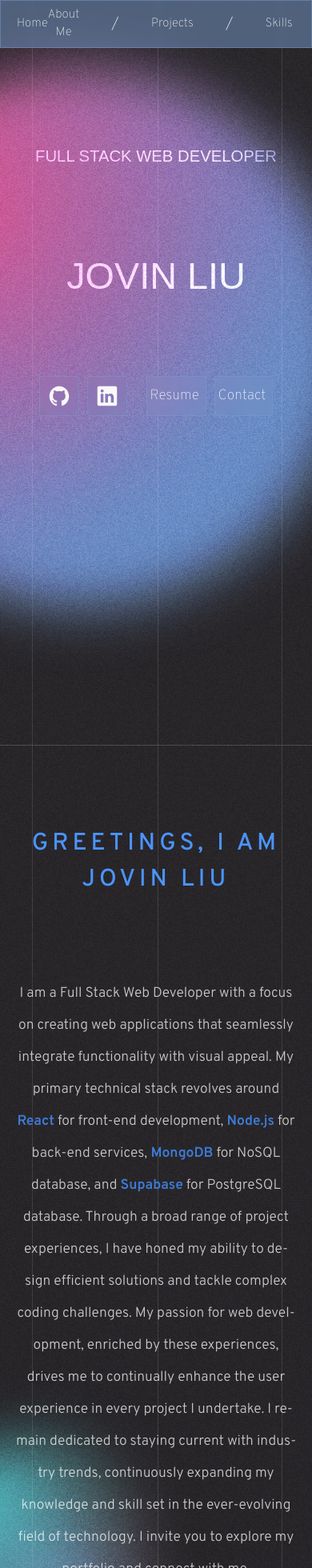
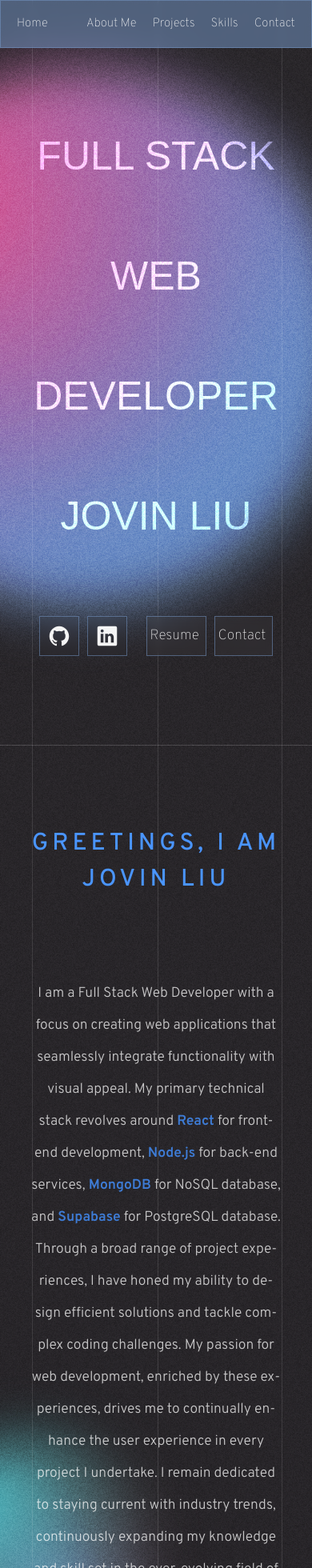
Before and after one commit to JovinLiu/Personal-Profile, a React (Vite) app: page / in a window 390 px wide. Shown: the top 1960 px of the page at 80% size. Built offline with nearby package versions, Linux system fonts and the light colour scheme; a web font is replaced by a local one.

Commit message:
20240930

```diff
--- a/src/Components/Aboutme.jsx
+++ b/src/Components/Aboutme.jsx
@@ -111,7 +111,7 @@ function Aboutme() {
                     {open === 1 ? <Img src="backend.webp" id="accordin-image" /> : null}
                     {open === 2 ? <Img src="database.webp" id="accordin-image" /> : null}
                     {open === 3 ? <Img src="aesthetics.webp" id="accordin-image" /> : null}
-                    <TagsContainer id="tags-container ">
+                    <TagsContainer id="tags-container">
                       {words[open].map((word, i) => (
                         <SmallTag key={i} index={i}>
                           {word}
--- a/src/Components/Footer.jsx
+++ b/src/Components/Footer.jsx
@@ -44,7 +44,7 @@ function Footer() {
   const ref = useLazyLoad();
 
   return (
-    <Section id="footer" height="10rem" position="relative">
+    <Section id="footer" position="relative">
       <div ref={ref}>
         <StyledFooter>
           <Footerlist>
@@ -57,7 +57,7 @@ function Footer() {
                   <Icon icon="linkedin" />
                 </Link>
               </Row>
-              <Span>{`Coded by Jovin Liu. © ${year} Jovin Liu. All Rights Reserved.`}</Span>
+              <Span id="footer-text">{`Coded by Jovin Liu. © ${year} Jovin Liu. All Rights Reserved.`}</Span>
             </Row>
           </Footerlist>
         </StyledFooter>
--- a/src/Components/Header.jsx
+++ b/src/Components/Header.jsx
@@ -69,7 +69,7 @@ function Header() {
     <Nav id="navbar">
       <Navlist id="nav-list" onClick={handleClick}>
         <NavButton icon="home-outline">Home</NavButton>
-        <Row gap="4rem" align="center">
+        <Row id="nav-button-container" gap="4rem" align="center">
           <NavButton icon="person-outline" href="#aboutme" ref={aboutmeBtn}>
             About Me
           </NavButton>
--- a/src/Components/Hero.jsx
+++ b/src/Components/Hero.jsx
@@ -112,10 +112,10 @@ function Hero() {
         position="absolute"
       />
       <TitleContainer id="hero-title-container">
-        <TitleSpan className="hero-title-span" fontSize="5.2vw" fadeintime="5">
+        <TitleSpan id="hero-title-span-a" fontSize="5.2vw" fadeintime="5">
           Full Stack Web Developer
         </TitleSpan>
-        <TitleSpan className="hero-title-span" fontSize="12vw" fadeintime="4">
+        <TitleSpan id="hero-title-span-b" fontSize="12vw" fadeintime="4">
           Jovin Liu
         </TitleSpan>
       </TitleContainer>
--- a/src/Styles/query.css
+++ b/src/Styles/query.css
@@ -34,8 +34,44 @@
   }
 }
 
+#nav-button-container {
+  @media (max-width: 700px) {
+    gap: 3rem;
+  }
+
+  @media (max-width: 650px) {
+    gap: 2rem;
+  }
+
+  @media (max-width: 500px) {
+    gap: 5rem;
+  }
+
+  @media (max-width: 480px) {
+    gap: 4rem;
+  }
+
+  @media (max-width: 450px) {
+    gap: 3.6rem;
+  }
+
+  @media (max-width: 420px) {
+    gap: 3rem;
+  }
+
+  @media (max-width: 390px) {
+    gap: 2rem;
+  }
+}
+
 #nav-button-img {
   @media (max-width: 950px) {
+    display: none;
+  }
+}
+
+#navbar-slash {
+  @media (max-width: 500px) {
     display: none;
   }
 }
@@ -44,6 +80,14 @@
 #home {
   @media (max-width: 1050px) {
     min-height: 120rem;
+  }
+
+  @media (max-width: 750px) {
+    min-height: 110rem;
+  }
+
+  @media (max-width: 600px) {
+    min-height: 100rem;
   }
 
   @media (max-width: 450px) {
@@ -62,6 +106,11 @@
 
   @media (max-width: 600px) {
     line-height: 18rem;
+  }
+
+  @media (max-width: 550px) {
+    line-height: 15rem;
+    padding-top: 15rem;
   }
 
   @media (max-width: 465px) {
@@ -83,17 +132,28 @@
   }
 }
 
-.hero-title-span {
+#hero-title-span-a {
   @media (max-width: 750px) {
+    font-size: 9vw;
     text-align: center;
-    font-size: 9rem;
   }
 
-  @media (max-width: 650px) {
-    font-size: 7rem;
+  @media (max-width: 550px) {
+    font-size: 6rem;
   }
 
-  @media (max-width: 540px) {
+  @media (max-width: 465px) {
+    font-size: 5rem;
+  }
+}
+
+#hero-title-span-b {
+  @media (max-width: 750px) {
+    font-size: 9vw;
+    text-align: center;
+  }
+
+  @media (max-width: 550px) {
     font-size: 6rem;
   }
 
@@ -104,12 +164,36 @@
 
 /* AboutMe */
 #aboutme {
+  @media (max-width: 850px) {
+    min-height: 130rem;
+  }
+
   @media (max-width: 700px) {
     min-height: 140rem;
   }
 
   @media (max-width: 550px) {
     min-height: 160rem;
+  }
+
+  @media (max-width: 500px) {
+    min-height: 165rem;
+  }
+
+  @media (max-width: 450px) {
+    min-height: 175rem;
+  }
+
+  @media (max-width: 400px) {
+    min-height: 180rem;
+  }
+
+  @media (max-width: 380px) {
+    min-height: 190rem;
+  }
+
+  @media (max-width: 350px) {
+    min-height: 200rem;
   }
 }
 
@@ -143,7 +227,7 @@
 
 #aboutme-text-box {
   @media (max-width: 1100px) {
-    width: 90vw;
+    width: 80vw;
   }
 }
 
@@ -174,8 +258,8 @@
     height: 35rem;
   }
 
-  @media (max-width: 430px) {
-    width: 90vw;
+  @media (max-width: 450px) {
+    width: 80vw;
   }
 }
 
@@ -196,8 +280,8 @@
     height: 35rem;
   }
 
-  @media (max-width: 430px) {
-    width: 90vw;
+  @media (max-width: 450px) {
+    width: 80vw;
   }
 }
 
@@ -214,10 +298,10 @@
     width: 70vw;
   }
 
-  @media (max-width: 430px) {
+  @media (max-width: 450px) {
     filter: grayscale(0.6) brightness(1.2);
-    width: 90vw;
-    height: 35rem;
+    width: 80vw;
+    height: 45rem;
   }
 }
 
@@ -246,7 +330,15 @@
     flex-direction: column;
     width: 80vw;
     margin-top: 10rem;
-    row-gap: 10rem;
+    gap: 10rem;
+  }
+
+  @media (max-width: 600px) {
+    gap: 7rem;
+  }
+
+  @media (max-width: 500px) {
+    gap: 5rem;
   }
 }
 
@@ -290,6 +382,7 @@
   @media (max-width: 800px) {
     width: 80vw;
     text-align: center;
+    margin-bottom: 10rem;
   }
 }
 
@@ -301,8 +394,11 @@
   }
 
   @media (max-width: 530px) {
-    width: 85vw;
-    height: calc(48.7vw + 22.5rem);
+    height: calc(48.7vw + 23rem);
+  }
+
+  @media (max-width: 450px) {
+    height: calc(48.7vw + 30rem);
   }
 }
 
@@ -313,8 +409,11 @@
   }
 
   @media (max-width: 530px) {
-    width: 85vw;
-    height: calc(48.7vw + 22.5rem);
+    height: calc(48.7vw + 23rem);
+  }
+
+  @media (max-width: 450px) {
+    height: calc(48.7vw + 30rem);
   }
 }
 
@@ -325,8 +424,11 @@
   }
 
   @media (max-width: 530px) {
-    width: 85vw;
-    height: calc(48.7vw + 22.5rem);
+    height: calc(48.7vw + 23rem);
+  }
+
+  @media (max-width: 450px) {
+    height: calc(48.7vw + 30rem);
   }
 }
 
@@ -337,8 +439,11 @@
   }
 
   @media (max-width: 530px) {
-    width: 85vw;
-    height: calc(48.7vw + 22.5rem);
+    height: calc(48.7vw + 23rem);
+  }
+
+  @media (max-width: 450px) {
+    height: calc(48.7vw + 30rem);
   }
 }
 
@@ -346,11 +451,6 @@
   @media (max-width: 800px) {
     width: 80vw;
     gap: 1rem;
-  }
-
-  @media (max-width: 530px) {
-    width: 85vw;
-    height: calc(48.7vw + 22.5rem);
   }
 }
 
@@ -360,7 +460,11 @@
   }
 
   @media (max-width: 530px) {
-    height: calc(48.7vw + 22.5rem);
+    height: calc(48.7vw + 23rem);
+  }
+
+  @media (max-width: 450px) {
+    height: calc(48.7vw + 30rem);
   }
 }
 
@@ -370,7 +474,11 @@
   }
 
   @media (max-width: 530px) {
-    height: 0;
+    height: 21rem;
+  }
+
+  @media (max-width: 450px) {
+    height: 23rem;
   }
 }
 
@@ -456,8 +564,16 @@
 
 /* Contact */
 #contact {
+  @media (max-width: 700px) {
+    min-height: 70rem;
+  }
+
   @media (max-width: 550px) {
-    min-height: 70rem;
+    min-height: 80rem;
+  }
+
+  @media (max-width: 450px) {
+    min-height: 90rem;
   }
 }
 
@@ -469,8 +585,21 @@
 
 #contact-text-box {
   @media (max-width: 800px) {
-    width: 90vw;
+    width: 80vw;
   }
 }
 
 /* Footer */
+#footer-text {
+  @media (max-width: 800px) {
+    font-size: 1.5rem;
+  }
+
+  @media (max-width: 650px) {
+    font-size: 1.3rem;
+  }
+
+  @media (max-width: 570px) {
+    font-size: 1rem;
+  }
+}
--- a/src/UI/ProjectsCard.jsx
+++ b/src/UI/ProjectsCard.jsx
@@ -105,7 +105,7 @@ function ProjectsCard({index, content: {title, short, description, skills, top,
               }}
             />
             <TextBox id="project-text-box" height="12rem">
-              <Column id="project-card-column-b" height="12rem">
+              <Column id="project-card-column-b" height="12rem" justify="space-between">
                 <CardTitle fontsize="2rem">{title}</CardTitle>
                 <P fontSize="1.25rem" display="flex" alignItems="center" height="10rem" color="var(--light-0-75)">
                   {showBack ? short : description}
--- a/src/UI/Section.jsx
+++ b/src/UI/Section.jsx
@@ -11,9 +11,9 @@ const StyledSection = styled.section`
   position: ${({position}) => position};
 `;
 
-function Section({id, children, minHeight, position, onMouseMove, ref, minHeightHero}) {
+function Section({id, children, minHeight, position, onMouseMove, ref}) {
   return (
-    <StyledSection minHeight={minHeight} position={position} id={id} onMouseMove={onMouseMove} ref={ref} minHeightHero={minHeightHero}>
+    <StyledSection minHeight={minHeight} position={position} id={id} onMouseMove={onMouseMove} ref={ref}>
       {children}
     </StyledSection>
   );
--- a/src/UI/Slash.jsx
+++ b/src/UI/Slash.jsx
@@ -7,7 +7,7 @@ const Div = styled.div`
 `;
 
 function Slash({children}) {
-  return <Div>{children}</Div>;
+  return <Div id="navbar-slash">{children}</Div>;
 }
 
 export default Slash;
```
